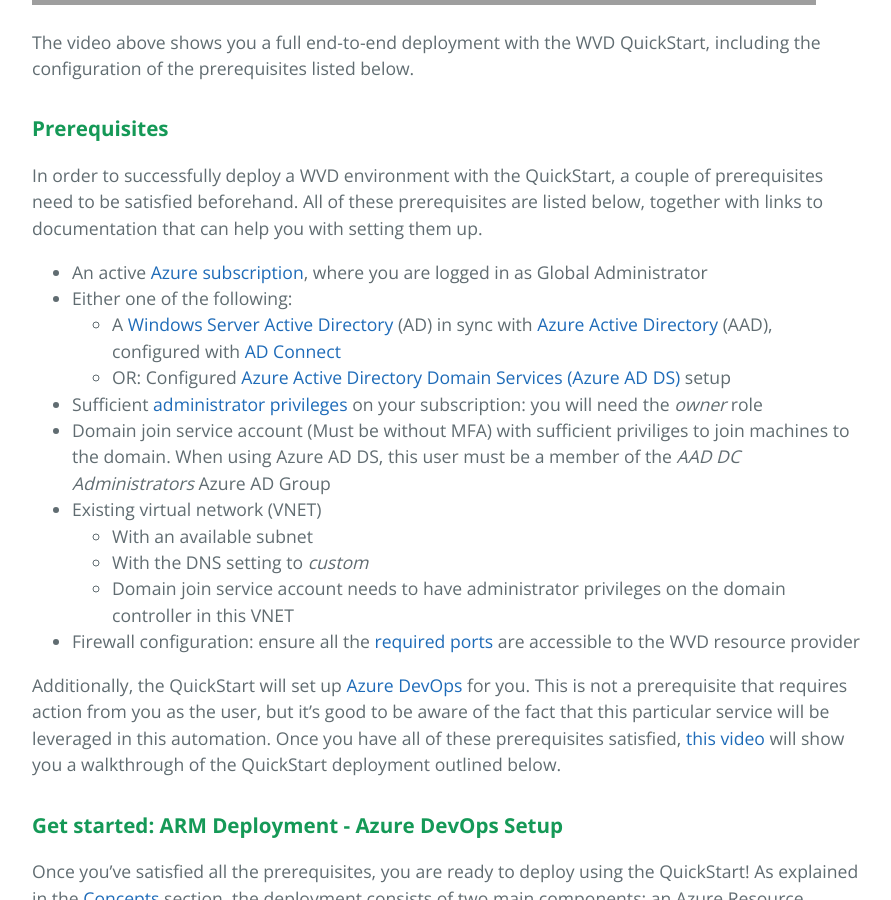
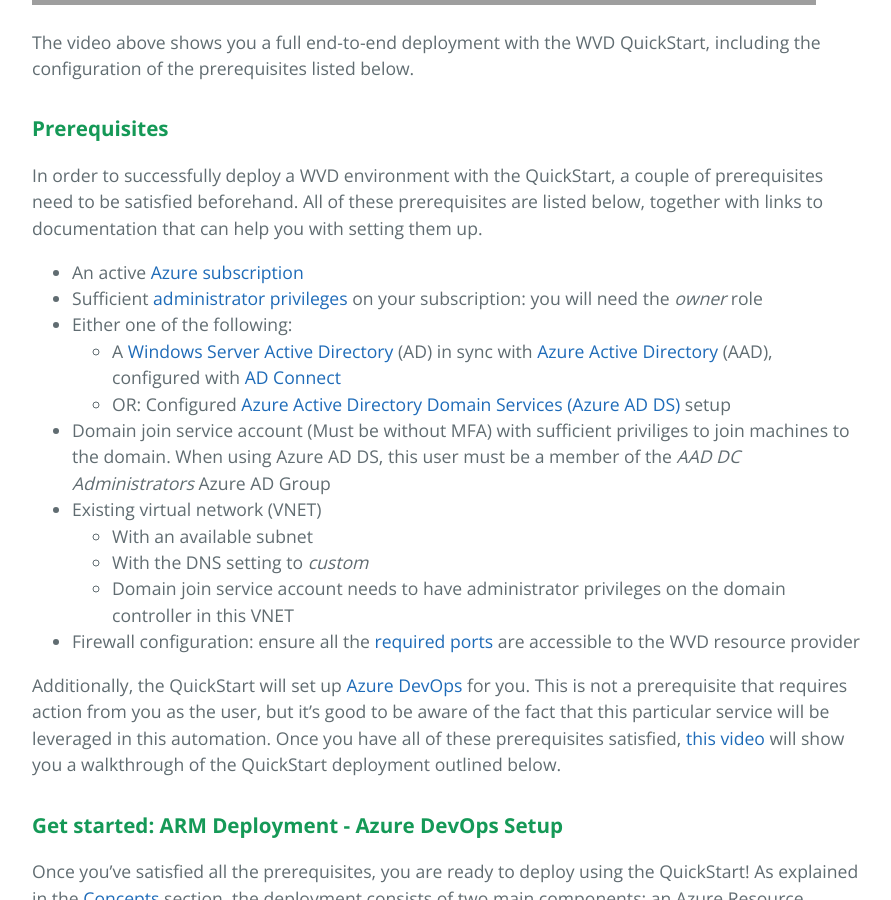
Before and after one commit to samvdjagt/wvdquickstart, a Jekyll site: the page built from howto.md, in a window 1280 px wide and 900 px high, scrolled down 860 px. Shown: the whole window, without its empty margins (192-1083 px from the left). Built offline with Jekyll 4.4.1, drawn with Linux system fonts in a browser that asks for light colours; grey boxes are pictures that could not be loaded.

Commit message:
cleanup prereqs

```diff
--- a/howto.md
+++ b/howto.md
@@ -11,12 +11,12 @@
 
 ### <b>Prerequisites</b>
 In order to successfully deploy a WVD environment with the QuickStart, a couple of prerequisites need to be satisfied beforehand. All of these prerequisites are listed below, together with links to documentation that can help you with setting them up.
-* An active <a href="https://azure.microsoft.com/en-us/" target="_blank">Azure subscription</a>, where you are logged in as Global Administrator
+* An active <a href="https://azure.microsoft.com/en-us/" target="_blank">Azure subscription</a>
+* Sufficient <a href="https://docs.microsoft.com/en-us/azure/role-based-access-control/role-assignments-list-portal" target="_blank">administrator privileges</a> on your subscription: you will need the *owner* role
 * Either one of the following:
    * A
 <a href="https://docs.microsoft.com/en-us/windows-server/identity/ad-ds/get-started/virtual-dc/active-directory-domain-services-overview" target="_blank">Windows Server Active Directory</a> (AD) in sync with <a href="https://azure.microsoft.com/en-us/services/active-directory/" target="_blank">Azure Active Directory</a> (AAD), configured with <a href="https://docs.microsoft.com/en-us/azure/active-directory/hybrid/how-to-connect-install-express" target="_blank">AD Connect</a>
    * OR: Configured <a href="https://azure.microsoft.com/en-us/services/active-directory-ds/" target="_blank">Azure Active Directory Domain Services (Azure AD DS)</a> setup
-* Sufficient <a href="https://docs.microsoft.com/en-us/azure/role-based-access-control/role-assignments-list-portal" target="_blank">administrator privileges</a> on your subscription: you will need the *owner* role
 * Domain join service account (Must be without MFA) with sufficient priviliges to join machines to the domain. When using Azure AD DS, this user must be a member of the *AAD DC Administrators* Azure AD Group
 * Existing virtual network (VNET)
     * With an available subnet
```
